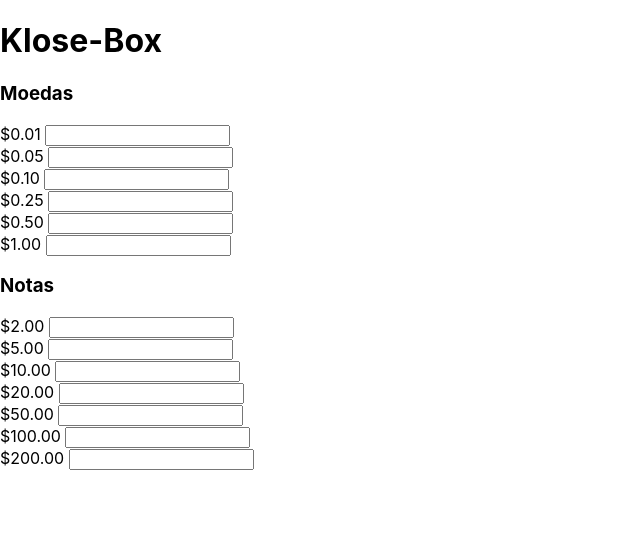
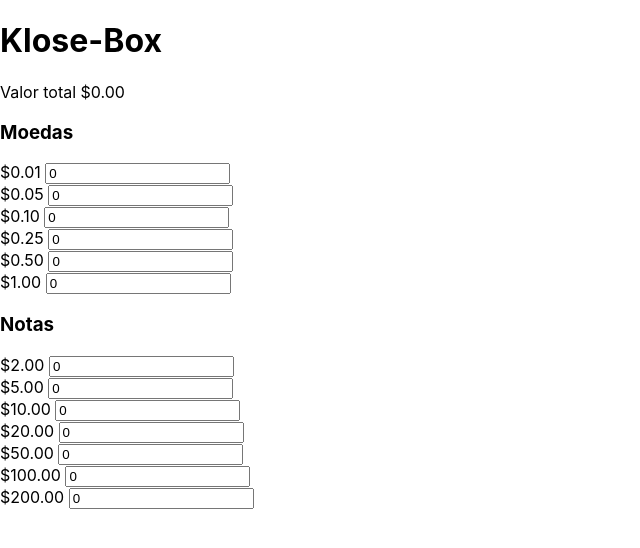
Before and after one commit to palenske/klose-box, a React (Create React App) app: page / in a window 1280 px wide. Shown: the top 548 px of the page, without its empty margins (0-640 px from the left). Built offline with nearby package versions, Linux system fonts and the light colour scheme.

Commit message:
[feat] lógica de calculo dos grupos de valores

```diff
--- a/src/App.js
+++ b/src/App.js
@@ -1,13 +1,12 @@
 import { BrowserRouter, Switch, Route } from 'react-router-dom';
 import MainPage from './Pages/MainPage';
-import ClosingHistory from './Pages/ClosingHistory';
+// import ClosingHistory from './Pages/ClosingHistory';
 
 function App() {
   return (
     <BrowserRouter>
       <Switch>
         <Route exact path="/" component={ MainPage } />
-        <Route path="history" component={ ClosingHistory }/>
       </Switch>
     </BrowserRouter>
   )
--- a/src/Components/CoinsTable.jsx
+++ b/src/Components/CoinsTable.jsx
@@ -1,10 +1,17 @@
-import React from 'react';
+import React, { useState } from 'react';
 
 export default function CoinsTable() {
+  const [total, setTotal] = useState(0.00);
 
+  const handleTotal = (valor, qnt) => {
+    setTotal({ ...total, [valor]: qnt })
+  }
+
+  const subTotal = () => {
+    return Object.entries(total).reduce((acc, next) => acc + (next[0] * next[1]), 0).toFixed(2);
+  }
 
   const currency = [0.01, 0.05, 0.10, 0.25, 0.50, 1];
-
   const banknote = [2, 5, 10, 20, 50, 100, 200];
 
   const field = (labelValue, key) => {
@@ -13,8 +20,10 @@ export default function CoinsTable() {
         <label>
           {`$${labelValue.toFixed(2)} `}
           <input
+            defaultValue={0}
+            min={0}
             type="number"
-            onChange={ ({ target }) => console.log(((target.value * labelValue)).toFixed(2))}/>
+            onChange={ ({ target }) => handleTotal(labelValue, target.value) }/>
         </label>
       </form>
     )
@@ -22,6 +31,7 @@ export default function CoinsTable() {
 
   return (
     <>
+      <span>{`Valor total $${subTotal()}`}</span>
       <div>
         <h3>Moedas</h3>
         {currency.map((value, index) => field(value, `C${index}`))}
```
